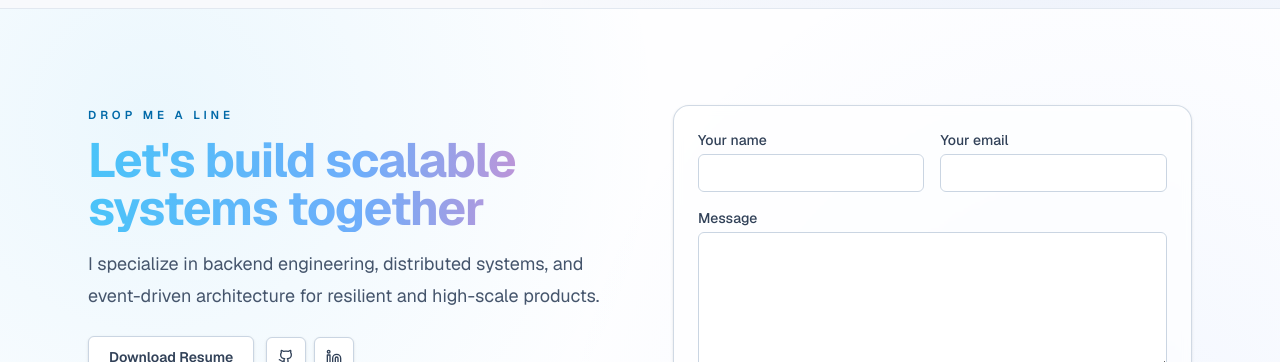
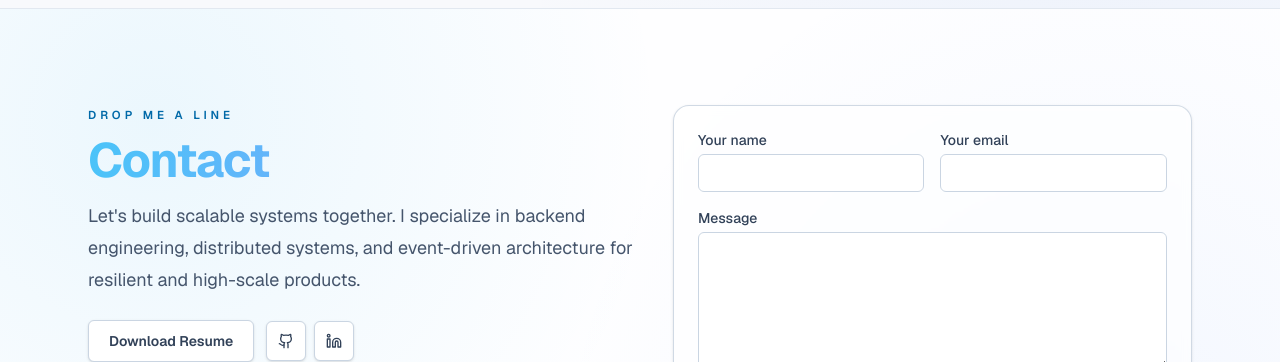
Before and after one commit to shrikanthavale/shrikant-portfolio, a Next.js app: page / in a window 1280 px wide. Shown: the part 3220-3582 px from the top of the page. Built offline with nearby package versions, Linux system fonts and the light colour scheme; no server answers.

Commit message:
docs: align contact section header style

```diff
--- a/app/components/ContactSection.tsx
+++ b/app/components/ContactSection.tsx
@@ -72,9 +72,9 @@ export default function ContactSection() {
         <div className="grid gap-10 lg:grid-cols-[1.05fr_1fr] lg:items-start">
           <div>
             <p className="text-[0.72rem] font-semibold uppercase tracking-[0.34em] text-sky-700 dark:text-sky-300">Drop me a line</p>
-            <h2 className="heading-gradient mt-3 text-3xl font-bold tracking-tight sm:text-5xl">Let&apos;s build scalable systems together</h2>
+            <h2 className="heading-gradient mt-3 text-3xl font-bold tracking-tight sm:text-5xl">Contact</h2>
             <p className="mt-4 max-w-xl text-base leading-7 text-slate-600 sm:text-lg sm:leading-8 dark:text-slate-300">
-              I specialize in backend engineering, distributed systems, and event-driven architecture for resilient and high-scale products.
+              Let&apos;s build scalable systems together. I specialize in backend engineering, distributed systems, and event-driven architecture for resilient and high-scale products.
             </p>
 
             <div className="mt-6 flex flex-col items-stretch gap-3 sm:flex-row sm:items-center">
```
